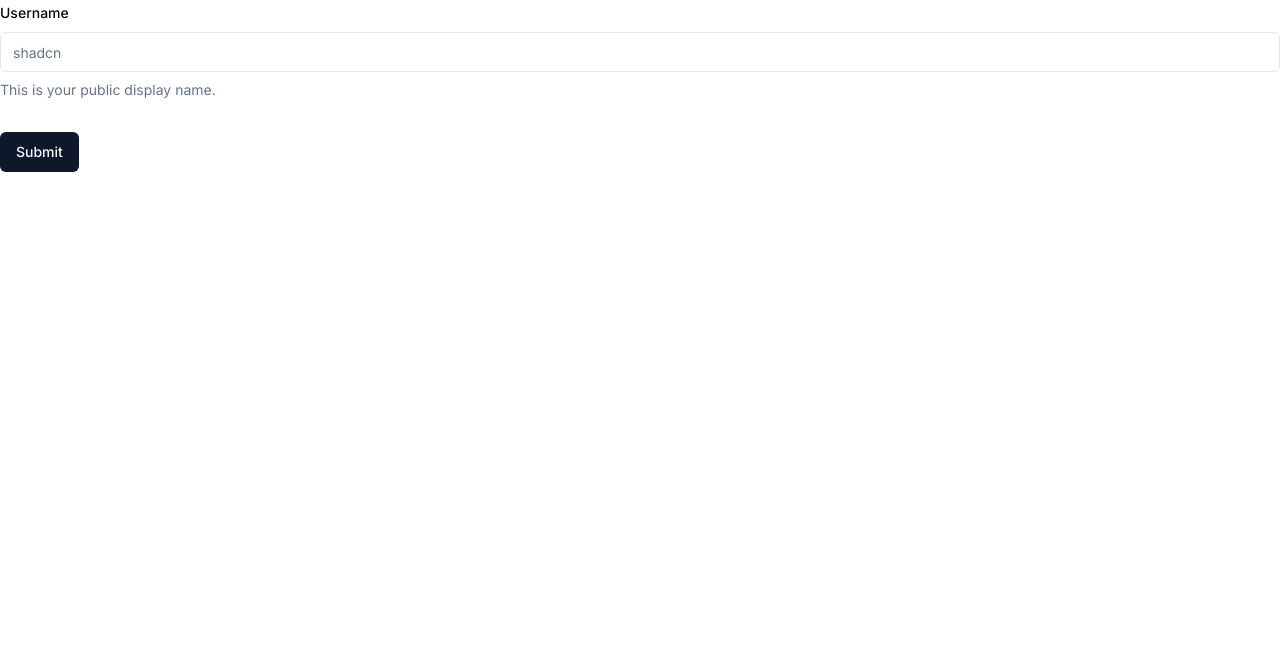
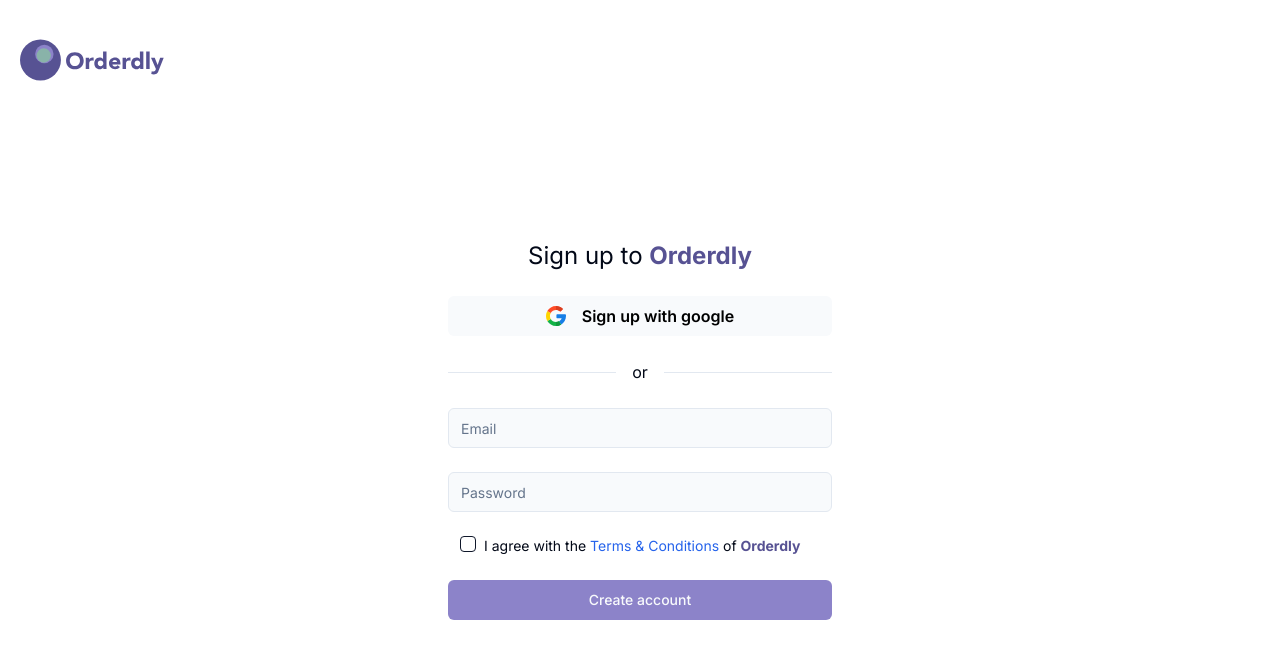
Before and after one commit to Ivakel/doyoulist-next, a Next.js app: page /register in a window 1280 px wide. Shown: the top 658 px of the page. Built offline with nearby package versions, Linux system fonts and the light colour scheme.

Commit message:
update lab1-15

```diff
--- a/app/register/RegisterForm.tsx
+++ b/app/register/RegisterForm.tsx
@@ -7,53 +7,84 @@
 import {
   Form,
   FormControl,
-  FormDescription,
   FormField,
   FormItem,
-  FormLabel,
   FormMessage,
 } from "@/components/ui/form";
 import { Input } from "@/components/ui/input";
-
-const formSchema = z.object({
-  username: z.string().min(2).max(50),
-});
+import Image from "next/image";
+//Import images
+import AppLogo from "@/public/svg/logo.svg"
+import Google from "@/public/svg/google 2.svg"
+import RegisterOptionDivider from "@/components/registerOptionDivider";
+import TermsAgree from "@/components/termsAgree";
 
 export default function RegisterForm() {
+
+  const formSchema = z.object({
+    email: z
+      .string()
+      .min(1, { message: "This field has to be filled." })
+      .email("This is not a valid email."),
+    password: z.string().min(8, {message: "Password must be atleast 8 characters"}).max(20, {message: "Password must be atmost 20 characters"})
+  });
   const form = useForm<z.infer<typeof formSchema>>({
     resolver: zodResolver(formSchema),
     defaultValues: {
-      username: "",
+      email: "",
+      password: ""
     },
   });
 
-  // 2. Define a submit handler.
+
   function onSubmit(values: z.infer<typeof formSchema>) {
     // Do something with the form values.
     // ✅ This will be type-safe and validated.
     console.log(values);
   }
   return (
-    <Form {...form}>
-      <form onSubmit={form.handleSubmit(onSubmit)} className="space-y-8">
+    <section className="w-full h-full flex flex-col justify-center items-center relative px-5 pt-60">
+      <div className="absolute h-20 w-36 top-5 left-5">
+      <Image className="" src={AppLogo} fill={true} priority alt="application logo" />
+      </div>
+      <Form {...form}>
+      <form onSubmit={form.handleSubmit(onSubmit)} className="space-y-6 xl:w-96">
+        <h1 className="text-2xl text-center">Sign up to <span className="text-[#575293] font-bold">Orderdly</span></h1>
+        <Button className="flex gap-4 bg-[#F8FAFC] hover:bg-[#e8ebee] text-black text-base font-semibold w-full">
+          <Image src={Google} width={20} height={20} alt="google logo"/>
+          <span>Sign up with google</span>
+        </Button>
+        <RegisterOptionDivider/>
         <FormField
           control={form.control}
-          name="username"
+          name="email"
           render={({ field }) => (
-            <FormItem>
-              <FormLabel>Username</FormLabel>
-              <FormControl>
-                <Input placeholder="shadcn" {...field} />
+            <FormItem >
+              <FormControl className="bg-[#F8FAFC]">
+                <Input placeholder="Email" {...field} className="focus-visible:ring-0"/>
               </FormControl>
-              <FormDescription>
-                This is your public display name.
-              </FormDescription>
               <FormMessage />
             </FormItem>
           )}
         />
-        <Button type="submit">Submit</Button>
+        <FormField
+
+          control={form.control}
+          name="password"
+          render={({ field }) => (
+            <FormItem>
+
+              <FormControl className="bg-[#F8FAFC]">
+                <Input placeholder="Password" {...field} className="focus-visible:ring-0" />
+              </FormControl>
+              <FormMessage />
+            </FormItem>
+          )}
+        />
+        <TermsAgree/>
+        <Button type="submit" className="w-full bg-[#8C83C9] hover:bg-[#a398e9]">Create account</Button>
       </form>
     </Form>
+    </section>
   );
 }
--- a/app/register/page.tsx
+++ b/app/register/page.tsx
@@ -1,5 +1,4 @@
-import { Form } from "@/components/ui/form";
-import { GetStaticProps } from "next";
+"use server"
 import RegisterForm from "./RegisterForm";
 
 async function page() {
@@ -10,12 +9,5 @@
   );
 }
 
-export const getStaticProps: GetStaticProps = async (ctx) => {
-  return {
-    props: {
-      data: null,
-    },
-  };
-};
 
 export default page;
--- /dev/null
+++ b/components/registerOptionDivider.tsx
@@ -0,0 +1,11 @@
+
+
+export default function RegisterOptionDivider() {
+  return (
+    <div className="flex justify-center align-middle items-center gap-4">
+        <hr className="w-full"></hr>
+        <h3>or</h3>
+        <hr className="w-full"></hr>
+    </div>
+  )
+}
--- /dev/null
+++ b/components/termsAgree.tsx
@@ -0,0 +1,12 @@
+import Link from "next/link";
+import { Checkbox } from "./ui/checkbox";
+
+
+export default function TermsAgree() {
+  return (
+    <div className="flex gap-2 px-3">
+      <Checkbox className="data-[state=checked]:bg-[#8C83C9]"/>
+      <h3 className="text-sm">I agree with the <Link href={"/"} className="text-[#2563EB]">Terms & Conditions</Link> of <span className="text-[#575293] font-bold">Orderdly</span></h3>
+    </div>
+  )
+}
```
Also changed, not shown: public/images/Orderdly-logo.png (added), public/svg/google 2.svg (added).
